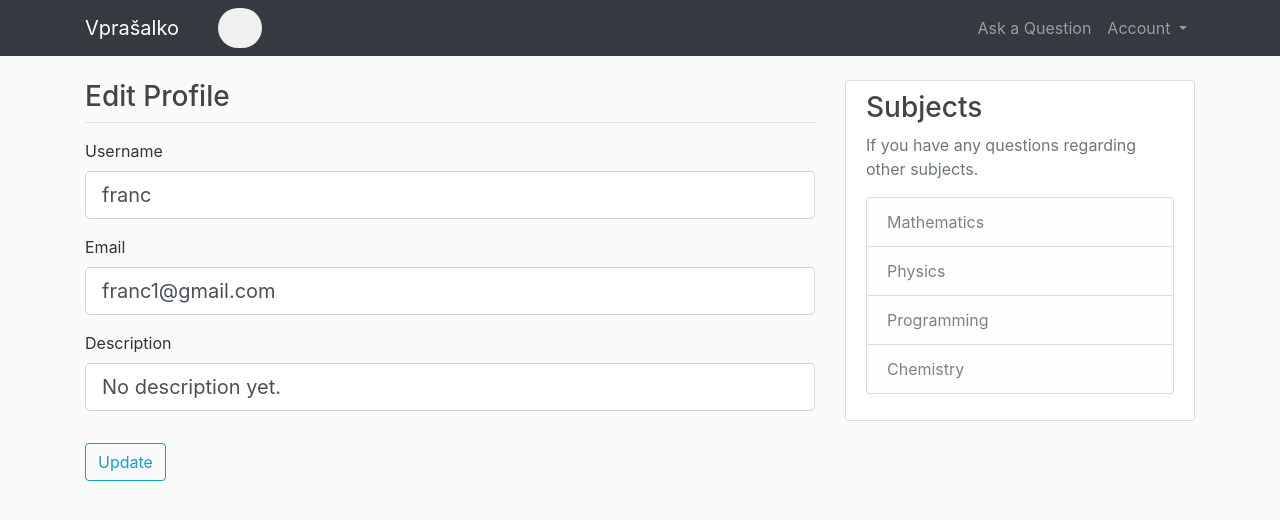
After one commit to UrbanPecoler/vprasalko, a Flask app: page /edit_profile in a window 1280 px wide. The commit adds this page. Shown: the top 520 px of the page. Run offline with Flask 2, Linux system fonts and the light colour scheme; a user stored in the database is signed in; some libraries are stand-ins or nearby versions.

Commit message:
Dodal možnost ogleda in urejanja profila

```diff
--- a/application/forms.py
+++ b/application/forms.py
@@ -1,4 +1,6 @@
 from flask_wtf import FlaskForm
+from flask_login import current_user
+from flask_wtf.file import FileField, FileAllowed
 from wtforms import StringField, PasswordField, SubmitField, BooleanField, ValidationError
 from wtforms.validators import Length, InputRequired, Email, EqualTo
 from application.models import User
@@ -15,15 +17,33 @@ class RegistrationForm(FlaskForm):
     def validate_username(self, username):
         user = User.query.filter_by(username=username.data).first()
         if user:
-            raise ValidationError('That username is taken. Please choose a different one.')
+            raise ValidationError("That username is taken.")
 
     def validate_email(self, email):
         user = User.query.filter_by(email=email.data).first()
         if user:
-            raise ValidationError('That email is taken. Please choose a different one.')
+            raise ValidationError("That email is taken.")
 
 class LoginForm(FlaskForm):
     username = StringField("Username", validators=[InputRequired()])
-    password = PasswordField('Password', validators=[InputRequired()])
-    remember = BooleanField('Remember Me')
-    submit = SubmitField('Login')
+    password = PasswordField("Password", validators=[InputRequired()])
+    remember = BooleanField("Remember Me")
+    submit = SubmitField("Login")
+
+class UpdateProfileForm(FlaskForm):
+    username = StringField("Username", validators=[InputRequired(), Length(min=2, max=15)])
+    email = StringField("Email", validators=[InputRequired(), Email()])
+    description = StringField("Description")
+    submit = SubmitField("Update")
+
+    def validate_username(self, username):
+        if username.data != current_user.username:
+            user = User.query.filter_by(username=username.data).first()
+            if user:
+                raise ValidationError("That username is taken.")
+
+    def validate_email(self, email):
+        if email.data != current_user.email:
+            user = User.query.filter_by(email=email.data).first()
+            if user:
+                raise ValidationError("That email is taken.")
--- a/application/models.py
+++ b/application/models.py
@@ -11,10 +11,11 @@ class User(db.Model, UserMixin):
     username = db.Column(db.String(15), unique=True, nullable=False)
     email = db.Column(db.String(120), unique=True, nullable=False)
     password = db.Column(db.String(20), nullable=False)
+    description = db.Column(db.String(300), nullable=False, default="No description yet.")
     questions = db.relationship('Question', backref='author', lazy=True)
 
     def __repr__(self):
-        return f"User('{self.username}', '{self.email}', '{self.image_file}')"
+        return f"User('{self.username}', '{self.email}')"
 
 class Question(db.Model, UserMixin):
     id = db.Column(db.Integer, primary_key=True)
--- a/application/routes.py
+++ b/application/routes.py
@@ -1,6 +1,6 @@
 from flask import render_template, url_for, flash, redirect, request
 from application import app, db, bcrypt
-from application.forms import RegistrationForm, LoginForm
+from application.forms import RegistrationForm, LoginForm, UpdateProfileForm
 from application.models import User, Question
 from flask_login import login_user, current_user, logout_user, login_required
 
@@ -45,7 +45,7 @@ def register():
         user = User(username=form.username.data, email=form.email.data, password=hashed_password)
         db.session.add(user)
         db.session.commit()
-        flash('Account created successfully!', 'success')
+        flash('Account created successfully! Please Log In', 'success')
         return redirect(url_for('home'))
     return render_template("register.html", title="Login", form=form)
 
@@ -57,4 +57,23 @@ def logout():
 @app.route("/profile")
 @login_required
 def profile():
-    return render_template('profile.html', title='Profile')
+    return render_template('profile.html', title='Profile', posts=posts)
+
+@app.route("/edit_profile", methods=['GET', 'POST'])
+@login_required
+def edit_profile():
+    form = UpdateProfileForm()
+    if form.validate_on_submit():
+        current_user.username = form.username.data
+        current_user.email = form.email.data
+        current_user.description = form.description.data
+        if form.description.data == "":
+            current_user.description = "No description yet."
+        db.session.commit()
+        flash('Your account information has been updated!', 'success')
+        return redirect(url_for('profile'))
+    elif request.method == 'GET':
+        form.username.data = current_user.username
+        form.email.data = current_user.email
+        form.description.data = current_user.description
+    return render_template('edit_profile.html', title='Edit-profile', form=form)
--- a/application/static/style.css
+++ b/application/static/style.css
@@ -74,7 +74,7 @@ h1, h2, h3, h4, h5, h6 {
 }
 
 /* Register*/
-.register-form {
+.register-form .edit-profile {
   text-align: center;
 }
 
--- /dev/null
+++ b/application/templates/edit_profile.html
@@ -0,0 +1,73 @@
+{% extends "layout.html" %}
+{% block content %}
+<div class="col-md-8 pd-0 mg-0">
+    <div class="forum-title">
+        <h3>Edit Profile</h3>
+    </div>
+    <hr class="title-line">
+    <div class="mx-auto edit-profile">
+        <form method="POST" action="" enctype="multipart/form-data">
+            {{ form.hidden_tag() }}
+            <fieldset class="form-group">
+                <div class="form-group">
+                    {{ form.username.label(class="form-control-label") }}
+                    {% if form.username.errors %}
+                        {{ form.username(class="form-control form-control-lg is-invalid") }}
+                        <div class="invalid-feedback">
+                            {% for error in form.username.errors %}
+                                <span>{{ error }}</span>
+                            {% endfor %}
+                        </div>
+                    {% else %}
+                        {{ form.username(class="form-control form-control-lg") }}
+                    {% endif %}
+                </div>
+                <div class="form-group">
+                    {{ form.email.label(class="form-control-label") }}
+                    {% if form.email.errors %}
+                        {{ form.email(class="form-control form-control-lg is-invalid") }}
+                        <div class="invalid-feedback">
+                            {% for error in form.email.errors %}
+                                <span>{{ error }}</span>
+                            {% endfor %}
+                        </div>
+                    {% else %}
+                        {{ form.email(class="form-control form-control-lg") }}
+                    {% endif %}
+                </div>
+                <div class="form-group">
+                    {{ form.description.label(class="form-control-label") }}
+
+                    {% if form.description.errors %}
+                        {{ form.description(class="form-control form-control-lg is-invalid") }}
+                        <div class="invalid-feedback">
+                            {% for error in form.description.errors %}
+                                <span>{{ error }}</span>
+                            {% endfor %}
+                        </div>
+                    {% else %}
+                        {{ form.description(class="form-control form-control-lg") }}
+                    {% endif %}
+                </div>
+            </fieldset>
+            <div class="form-group">
+                {{ form.submit(class="btn btn-outline-info") }}
+            </div>
+        </form>
+    </div>
+
+</div>
+<div class="col-md-4 ml-auto">
+    <div class="content-section">
+        <h3>Subjects</h3>
+        <p class="text-muted"> If you have any questions regarding other subjects.
+            <ul class="list-group">
+                <li class="list-group-item list-group-item-light">Mathematics</li>
+                <li class="list-group-item list-group-item-light">Physics</li>
+                <li class="list-group-item list-group-item-light">Programming</li>
+                <li class="list-group-item list-group-item-light">Chemistry</li>
+            </ul>
+        </p>
+    </div>
+</div>
+{% endblock content %}
--- a/application/templates/layout.html
+++ b/application/templates/layout.html
@@ -42,7 +42,7 @@
                                     <li class="copy">Account</li>
                                     <hr class="dropdown-line">
                                     <li><a class=" nav-item nav-link" href="{{ url_for('profile') }}">Profile</a></li>
-                                    <li><a class=" nav-item nav-link" href="#">Edit Profile</a></li>
+                                    <li><a class=" nav-item nav-link" href="{{ url_for('edit_profile') }}">Edit Profile</a></li>
                                     <li><a class=" nav-item nav-link" href="{{ url_for('logout') }}">Log Out</a></li>
                                 </ul>
                             </div>
```
Also changed, not shown: application/templates/profile.html (+61 -1 lines), application/site.db.
